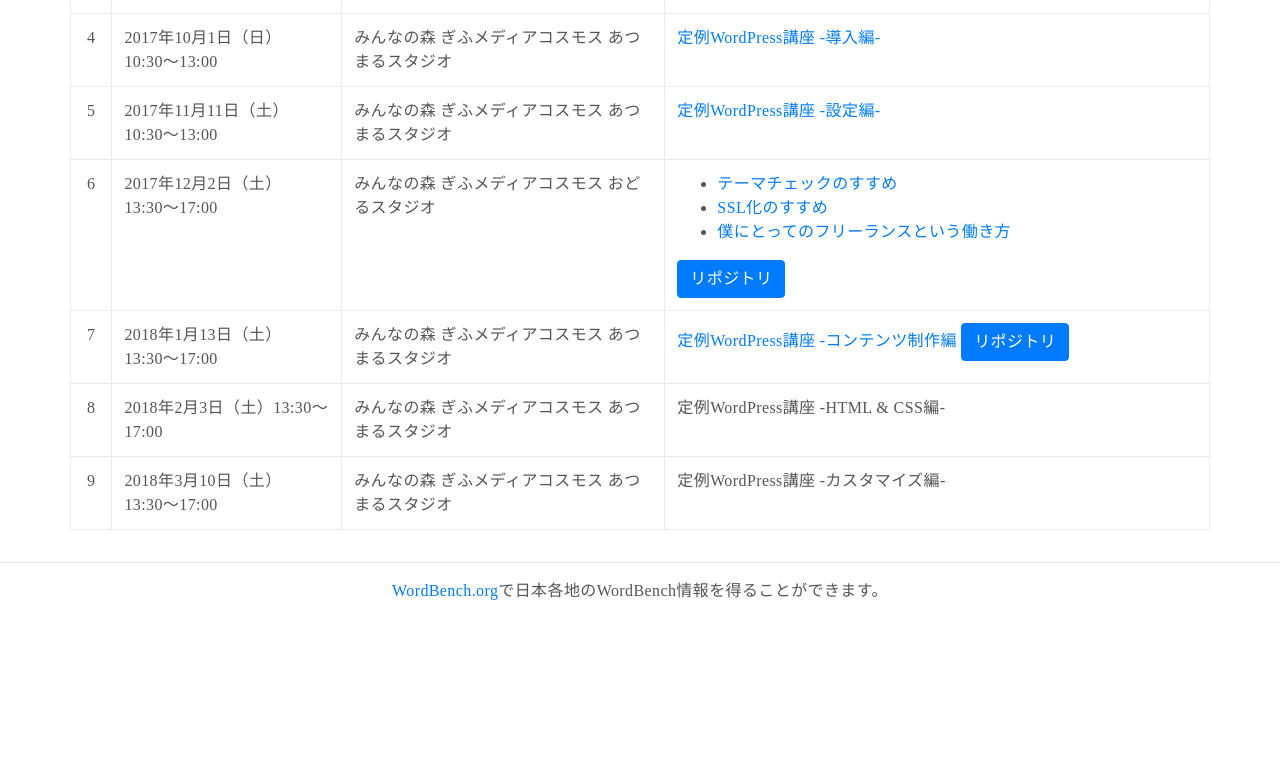
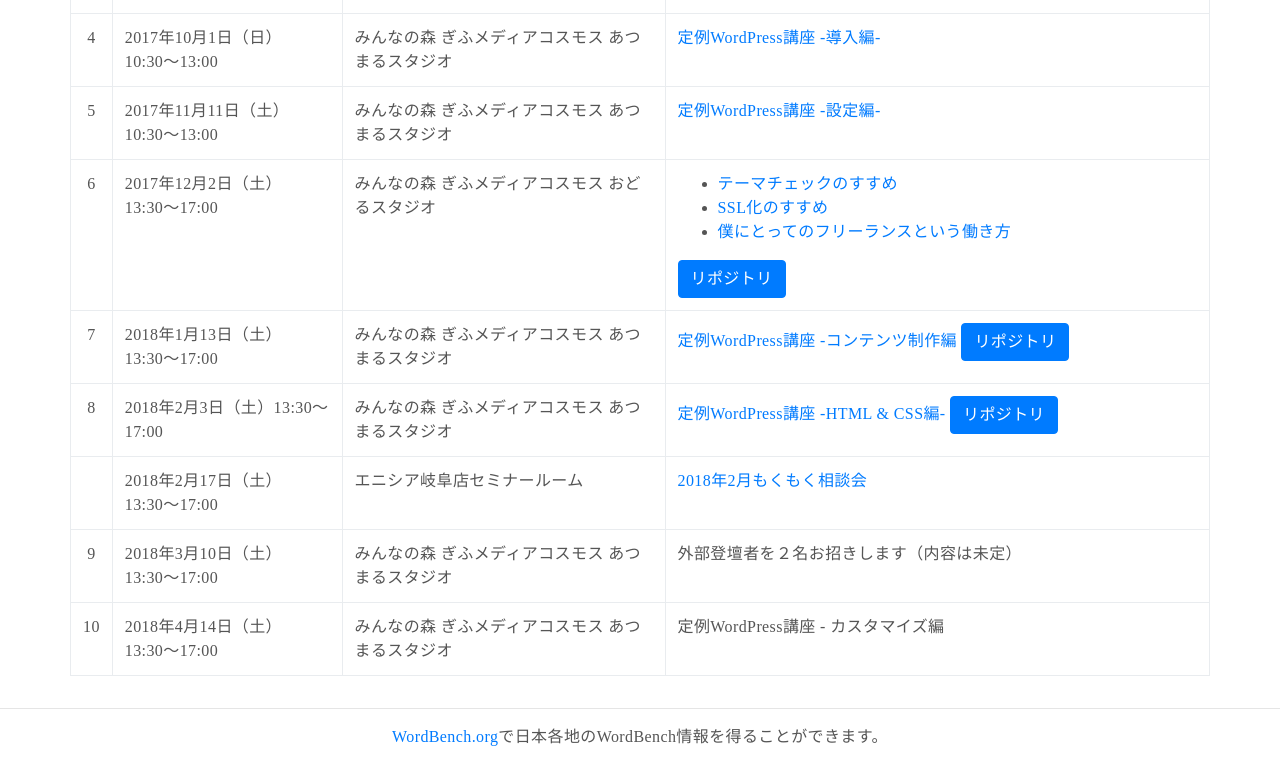
Before and after one commit to wbgifu/doc, a plain HTML site: page index.html in a window 1280 px wide. Shown: the part 1607-2372 px from the top of the page. Before the commit the page ends 2226 px from the top, so only its background shows below. Drawn offline with nearby package versions, Linux system fonts and the light colour scheme; a web font is replaced by a local one.

Commit message:
Update index.html

```diff
--- a/index.html
+++ b/index.html
@@ -154,13 +154,30 @@
 		          <td class="text-center">8</td>
 		          <td>2018年2月3日（土）13:30〜17:00</td>
 		          <td>みんなの森 ぎふメディアコスモス あつまるスタジオ</td>
-		          <td>定例WordPress講座 -HTML & CSS編- </td>
+		          <td>
+				  <a href="https://wbgifu.connpass.com/event/75906/">定例WordPress講座 -HTML & CSS編- </a>
+				  <a href="https://github.com/wbgifu/doc/tree/master/event/008-20180203" class="btn btn-small btn-primary">リポジトリ</a>
+			  </td>
 		        </tr>
-						<tr>
+			<tr>
+		          <td class="text-center"></td>
+		          <td>2018年2月17日（土）13:30〜17:00</td>
+		          <td>エニシア岐阜店セミナールーム</td>
+		          <td>
+				<a href="https://wbgifu.connpass.com/event/76823/">2018年2月もくもく相談会</a>
+			  </td>
+		        </tr>
+			<tr>
 		          <td class="text-center">9</td>
 		          <td>2018年3月10日（土）13:30〜17:00</td>
 		          <td>みんなの森 ぎふメディアコスモス あつまるスタジオ</td>
-		          <td>定例WordPress講座 -カスタマイズ編- </td>
+		          <td>外部登壇者を２名お招きします（内容は未定）</td>
+		        </tr>
+			<tr>
+		          <td class="text-center">10</td>
+		          <td>2018年4月14日（土）13:30〜17:00</td>
+		          <td>みんなの森 ぎふメディアコスモス あつまるスタジオ</td>
+		          <td>定例WordPress講座 - カスタマイズ編</td>
 		        </tr>
 		      </tbody>
 		    </table>
```
